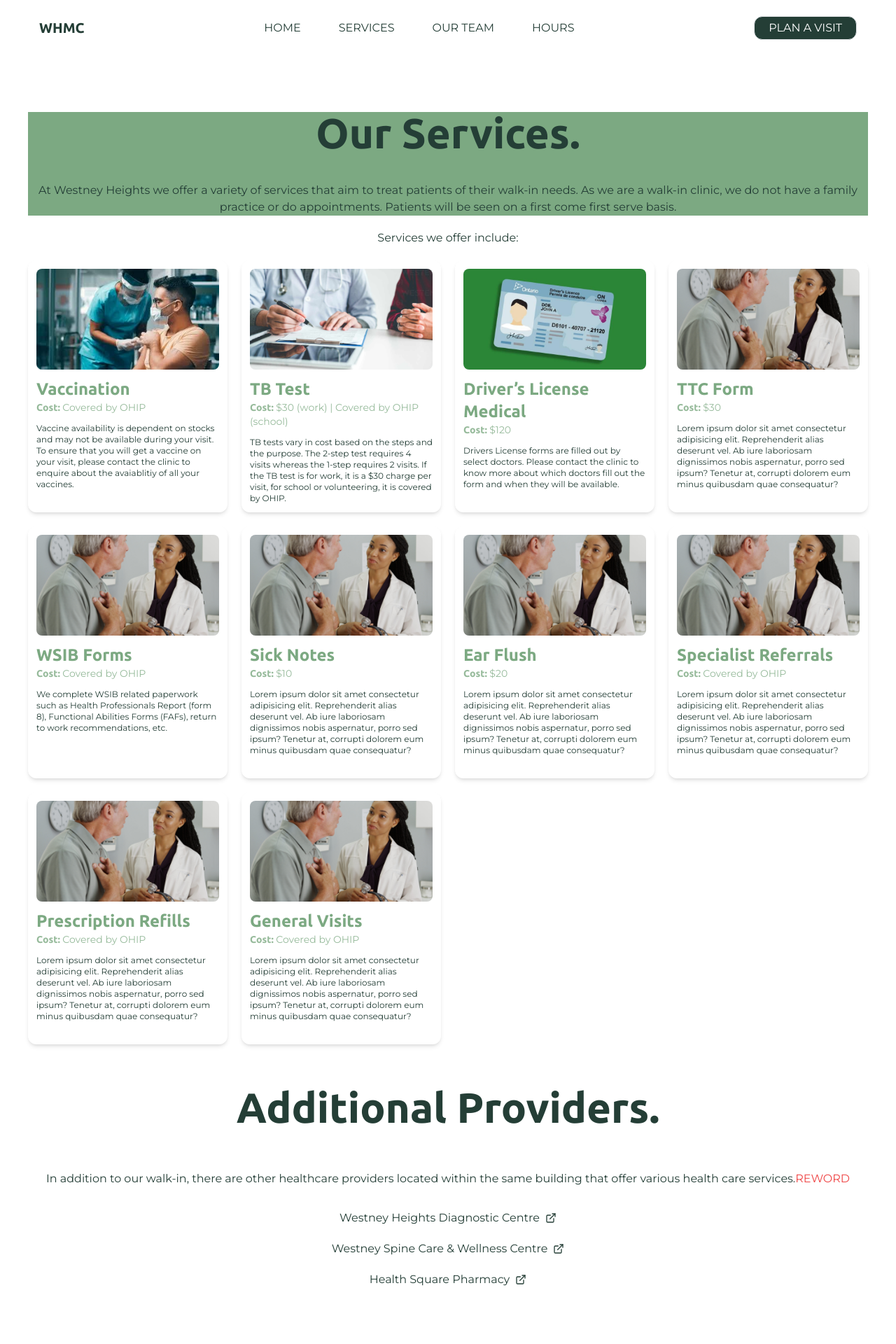
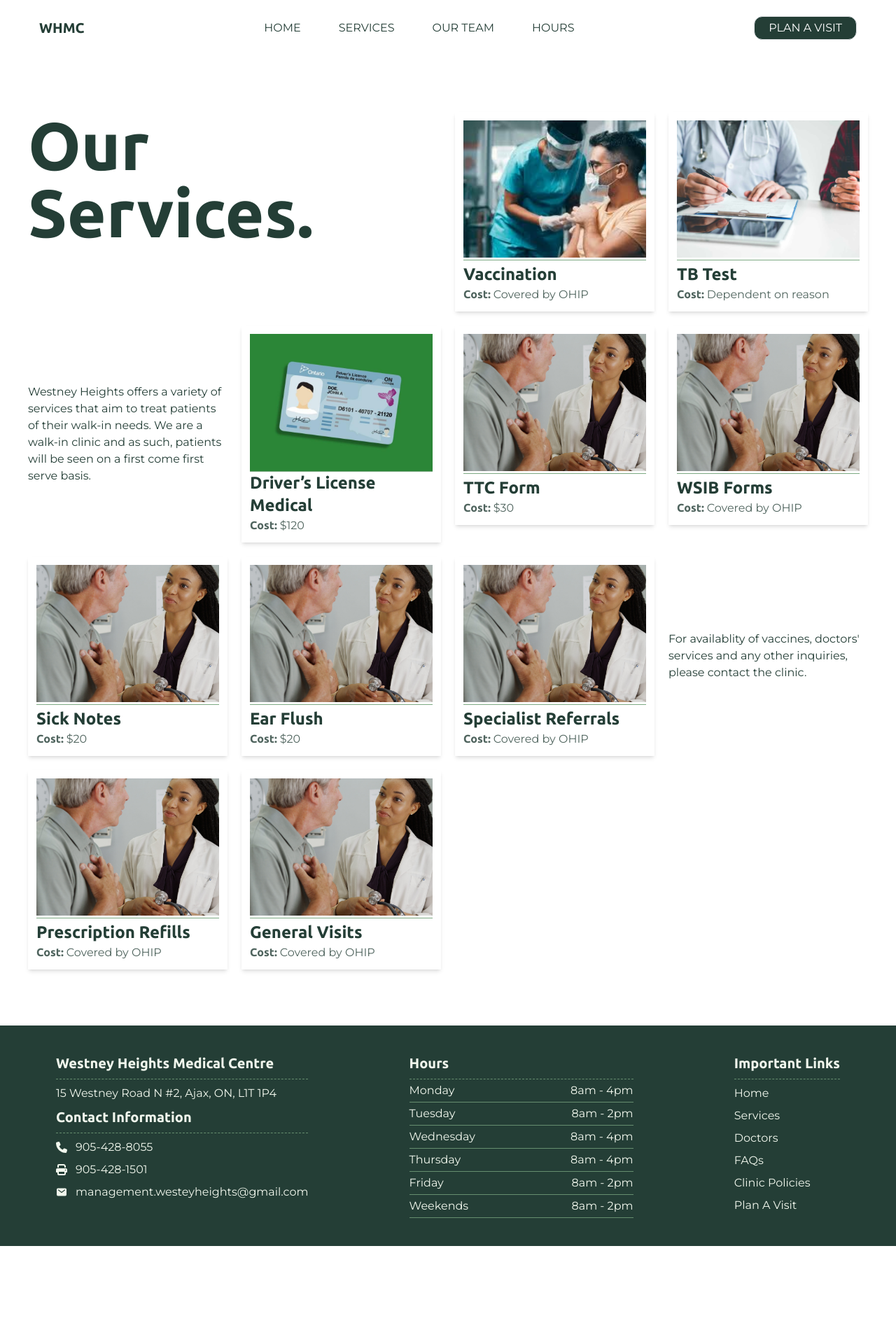
Before and after one commit to johanbphilip/whmc-website, a React (Vite) app: page /whmc-website/services in a window 1280 px wide. Shown: the top 1920 px of the page at 70% size. After the commit the page ends 1780 px from the top, so only its background shows below. Built offline with nearby package versions, Linux system fonts and the light colour scheme.

Commit message:
completed main switch to responsive grid design

```diff
--- a/src/assets/data.js
+++ b/src/assets/data.js
@@ -60,7 +60,7 @@ export const services = [
     name: "TB Test",
     description:
       "TB tests vary in cost based on the steps and the purpose. The 2-step test requires 4 visits whereas the 1-step requires 2 visits. If the TB test is for work, it is a $30 charge per visit, for school or volunteering, it is covered by OHIP.",
-    cost: "$30 (work) | Covered by OHIP (school)",
+    cost: "Dependent on reason",
     image: tbPhoto,
   },
   {
@@ -86,7 +86,7 @@ export const services = [
     name: "Sick Notes",
     description:
       "Lorem ipsum dolor sit amet consectetur adipisicing elit. Reprehenderit alias deserunt vel. Ab iure laboriosam dignissimos nobis aspernatur, porro sed ipsum? Tenetur at, corrupti dolorem eum minus quibusdam quae consequatur?",
-    cost: "$10",
+    cost: "$20",
   },
   {
     name: "Ear Flush",
--- a/src/components/ServiceBlock.jsx
+++ b/src/components/ServiceBlock.jsx
@@ -3,22 +3,20 @@ import docAndPatient from "../assets/doc-patient1.jpeg";
 
 export const ServiceBlock = ({ service }) => {
   return (
-    <div className="rounded-xl px-3 py-3 shadow-md hover:shadow-xl">
+    <div className="px-3 py-3 shadow-md hover:shadow-xl bg-white h-16 xs:h-auto xs:square text-darkGreen flex flex-col justify-between">
       <img
         src={service.image || docAndPatient}
-        className="rounded-lg w-full h-36 object-cover mb-3"
+        className=" w-full h-[75%] object-cover"
       ></img>
-      <h1 className="font-ubuntu font-bold text-2xl text-lightGreen">
-        {service.name}
-      </h1>
-      {service.cost ? (
-        <p className="text-sm mb-3 opacity-80 text-lightGreen">
+      <hr className="border-lightGreen" />
+      <div>
+        <h1 className="font-ubuntu font-bold text-2xl md:text-xl lg:text-2xl">
+          {service.name}
+        </h1>
+        <p className="text-md opacity-80">
           <span className="font-ubuntu font-bold">Cost: </span> {service.cost}
         </p>
-      ) : (
-        ""
-      )}
-      <p className="text-xs">{service.description}</p>
+      </div>
     </div>
   );
 };
--- a/src/index.css
+++ b/src/index.css
@@ -11,3 +11,9 @@
   padding: 0;
   margin: 0;
 }
+
+@layer utilities {
+  .square {
+    aspect-ratio: 1 /1;
+  }
+}
--- a/src/pages/Services.jsx
+++ b/src/pages/Services.jsx
@@ -4,56 +4,24 @@ import { FiExternalLink } from "react-icons/fi";
 
 export const Services = () => {
   return (
-    <main className="mt-20 flex flex-col place-items-center p-20 px-10 text-darkGreen font-serif gap-5">
-      <div className="flex flex-col text-center bg-lightGreen">
-        <h1 className="font-ubuntu font-bold text-6xl mb-10">Our Services.</h1>
-        <p className="text-center">
-          At Westney Heights we offer a variety of services that aim to treat
-          patients of their walk-in needs. As we are a walk-in clinic, we do not
-          have a family practice or do appointments. Patients will be seen on a
-          first come first serve basis.
+    <main className="mt-20 place-items-center py-20 px-10 text-darkGreen font-serif min-h-screen">
+      <section className="grid gap-5 xs:grid-cols-2 md:grid-cols-4 ">
+        <h1 className="font-ubuntu font-bold text-6xl col-span-2 xs:grid xs:grid-cols-2 xs:gap-5 md:col-span-3 md:text-7xl lg:text-8xl lg:col-span-2">
+          Our Services.
+        </h1>
+        <p className="xs:row-start-2 xs:col-start-2 md:col-start-1 md:col-span-2 lg:col-span-1 xs:self-center">
+          Westney Heights offers a variety of services that aim to treat
+          patients of their walk-in needs. We are a walk-in clinic and as such,
+          patients will be seen on a first come first serve basis.
         </p>
-      </div>
-      <p>Services we offer include:</p>
-      <div className="grid grid-rows-3 grid-cols-4 gap-5">
         {services.map((service, index) => (
           <ServiceBlock key={index} service={service} />
         ))}
-      </div>
-      <h1 className="font-ubuntu font-bold text-6xl m-10">
-        Additional Providers.
-      </h1>
-      <p className="text-center mb-3">
-        In addition to our walk-in, there are other healthcare providers located
-        within the same building that offer various health care services.
-        <span className="text-red-500 font-normal">REWORD</span>
-      </p>
-      <p className="flex flex-row gap-2 place-items-center">
-        Westney Heights Diagnostic Centre
-        <a href="https://whdc.ca/" target="_blank" rel="noopener noreferrer">
-          <FiExternalLink className="hover:stroke-lightGreen" />{" "}
-        </a>
-      </p>
-      <p className="flex flex-row gap-2 place-items-center">
-        Westney Spine Care & Wellness Centre
-        <a
-          href="https://www.westneyspinecare.com/"
-          target="_blank"
-          rel="noopener noreferrer"
-        >
-          <FiExternalLink className="hover:stroke-lightGreen" />{" "}
-        </a>
-      </p>
-      <p className="flex flex-row gap-2 place-items-center">
-        Health Square Pharmacy
-        <a
-          href="https://www.guardian-ida-remedysrx.ca/en/ontario/ajax/health-square-pharmacy-7029395"
-          target="_blank"
-          rel="noopener noreferrer"
-        >
-          <FiExternalLink className="hover:stroke-lightGreen" />{" "}
-        </a>
-      </p>
+        <p className="xs:self-center md:col-span-1 lg:col-span-1 lg:col-start-4 lg:row-start-3">
+          For availablity of vaccines, doctors' services and any other
+          inquiries, please contact the clinic.
+        </p>
+      </section>
     </main>
   );
 };
--- a/tailwind.config.js
+++ b/tailwind.config.js
@@ -2,6 +2,14 @@
 export default {
   content: ["./index.html", "./src/**/*.{js,ts,jsx,tsx}"],
   theme: {
+    screens: {
+      xs: "320px", // Custom small breakpoint
+      sm: "640px", // Default Tailwind breakpoint
+      md: "768px", // Default Tailwind breakpoint
+      lg: "1024px", // Default Tailwind breakpoint
+      xl: "1280px", // Default Tailwind breakpoint
+      "2xl": "1536px", // Default Tailwind breakpoint
+    },
     extend: {
       fontFamily: {
         serif: ["Montserrat", "sans-serif"],
```
